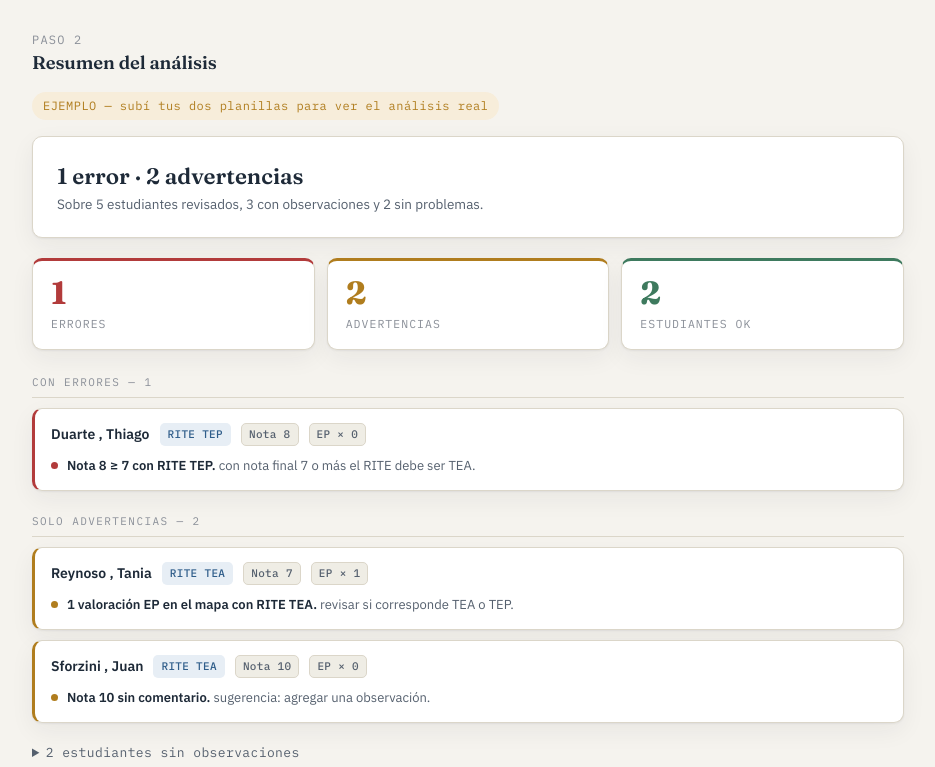
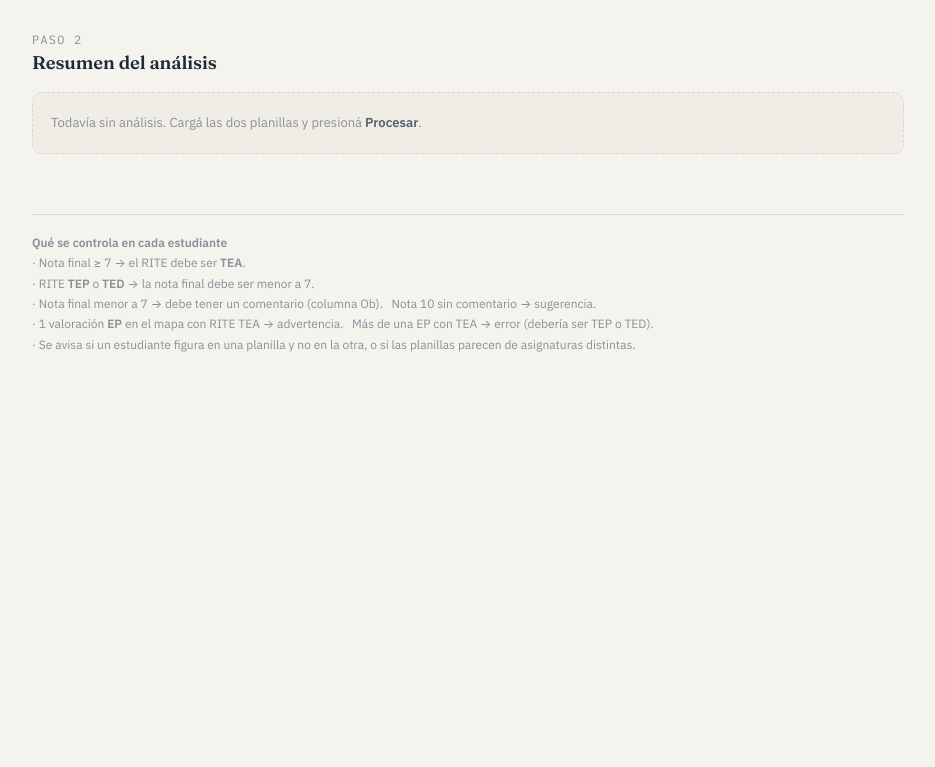
Before and after one commit to ntetrr/SAN, a plain HTML site: page index.html in a window 1280 px wide. Shown: the part 681-1448 px from the top of the page, without its empty margins (172-1107 px from the left). After the commit the page ends 1132 px from the top, so only its background shows below. Drawn offline with Linux system fonts and the light colour scheme.

Commit message:
Resumen de análisis vacío hasta procesar
Quita el ejemplo que se mostraba al cargar la página. Ahora el resumen
arranca vacío y vuelve a vaciarse al recargar, al limpiar o al cambiar
un archivo; solo muestra resultados después de presionar Procesar.

Co-Authored-By: Claude Sonnet 5 <noreply@anthropic.com>

```diff
--- a/index.html
+++ b/index.html
@@ -177,12 +177,11 @@
   }
   .info-note p{margin:0}
   .info-note p + p{margin-top:6px}
-  .example-flag{
-    display:inline-flex;align-items:center;gap:8px;font-size:12px;
-    font-family:"IBM Plex Mono", monospace;letter-spacing:.04em;
-    color:var(--warn);background:var(--warn-soft);
-    padding:5px 11px;border-radius:999px;margin-bottom:16px;
+  .results-empty{
+    margin:0;padding:20px 18px;border:1px dashed var(--line);border-radius:var(--radius);
+    background:var(--surface-sunk);color:var(--ink-faint);font-size:13px;
   }
+  .results-empty b{color:var(--ink-soft);font-weight:600}
 
   .verdict{
     border-radius:var(--radius);padding:22px 24px;margin-bottom:20px;
@@ -573,11 +572,8 @@
   /* ---------- render ---------- */
   function esc(s){ return String(s).replace(/[&<>"]/g, function(c){ return {'&':'&amp;','<':'&lt;','>':'&gt;','"':'&quot;'}[c]; }); }
 
-  function renderResult(res, isExample){
+  function renderResult(res){
     var h = '';
-    if(isExample){
-      h += '<div class="example-flag">EJEMPLO &mdash; subí tus dos planillas para ver el análisis real</div>';
-    }
 
     if(res.mismatch){
       h += '<div class="verdict"><div><h3>Revisar los archivos</h3>'
@@ -665,6 +661,7 @@
   function handleFile(kind, file){
     if(!file) return;
     state.processedReal = false;
+    showEmpty();
     if(!/\.xlsx$/i.test(file.name)){
       state[kind] = null;
       document.getElementById('drop-' + kind).className = 'drop state-error';
@@ -739,7 +736,7 @@
     if(!state.notas || !state.mapa) return;
     var res = analyze(state.notas, state.mapa);
     state.processedReal = true;
-    renderResult(res, false);
+    renderResult(res);
     refresh();
     document.getElementById('results').scrollIntoView({behavior:'smooth', block:'start'});
   });
@@ -751,26 +748,15 @@
       document.getElementById('file-' + kind).value = '';
       document.getElementById('status-' + kind).hidden = true;
     });
-    renderResult(EXAMPLE, true);
+    showEmpty();
     refresh();
   });
 
-  /* ---------- example (shown on load) ---------- */
-  var EXAMPLE = {
-    errors:1, warns:2, cleanCount:2, total:5, mismatch:null,
-    students:[
-      { name:'Duarte , Thiago', rite:'TEP', final:'8', epCount:0,
-        findings:[['e','Nota 8 ≥ 7 con RITE TEP','con nota final 7 o más el RITE debe ser TEA.']] },
-      { name:'Reynoso , Tania', rite:'TEA', final:'7', epCount:1,
-        findings:[['w','1 valoración EP en el mapa con RITE TEA','revisar si corresponde TEA o TEP.']] },
-      { name:'Sforzini , Juan', rite:'TEA', final:'10', epCount:0,
-        findings:[['w','Nota 10 sin comentario','sugerencia: agregar una observación.']] },
-      { name:'Accastelli , Tiziano', rite:'TEP', final:'6', epCount:2, findings:[] },
-      { name:'Anderson , Agustín', rite:'TEA', final:'9', epCount:0, findings:[] }
-    ]
-  };
+  function showEmpty(){
+    els.results.innerHTML = '<p class="results-empty">Todavía sin análisis. Cargá las dos planillas y presioná <b>Procesar</b>.</p>';
+  }
 
-  renderResult(EXAMPLE, true);
+  showEmpty();
   refresh();
 })();
 </script>
```
